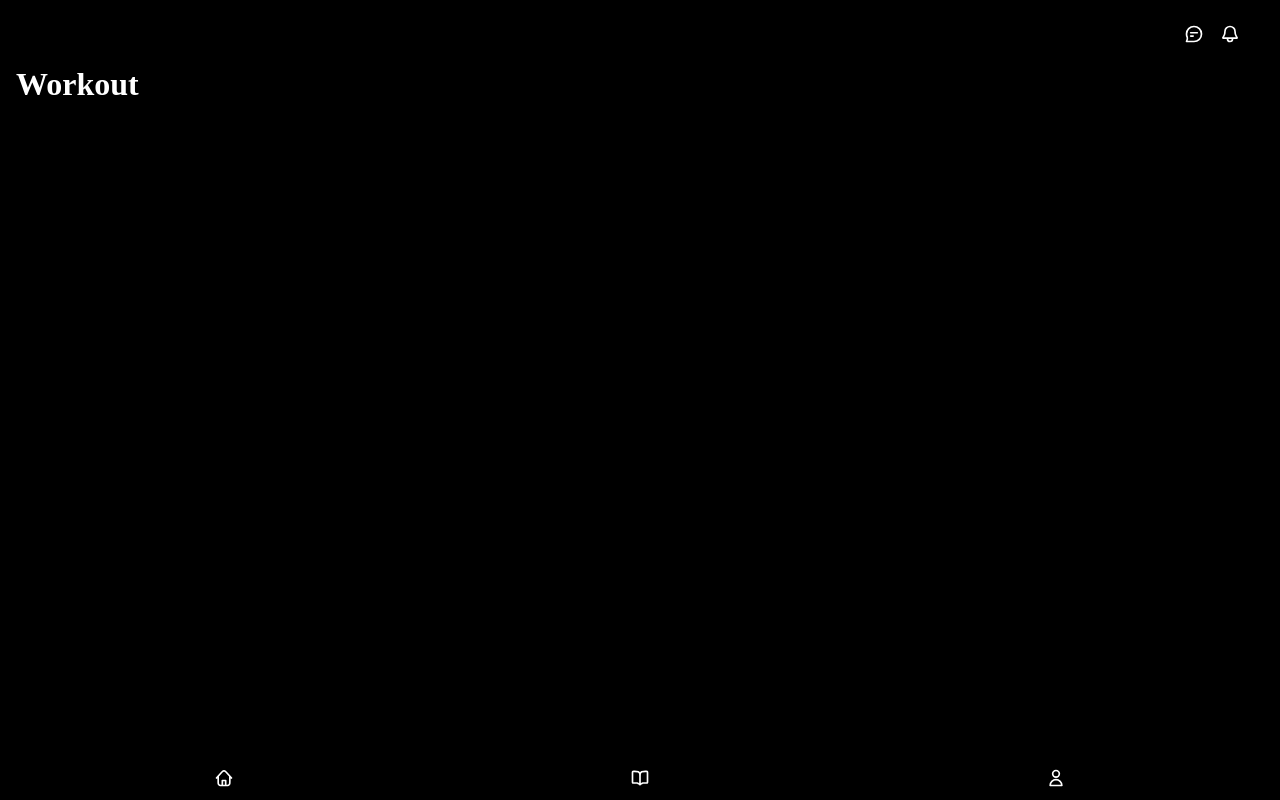
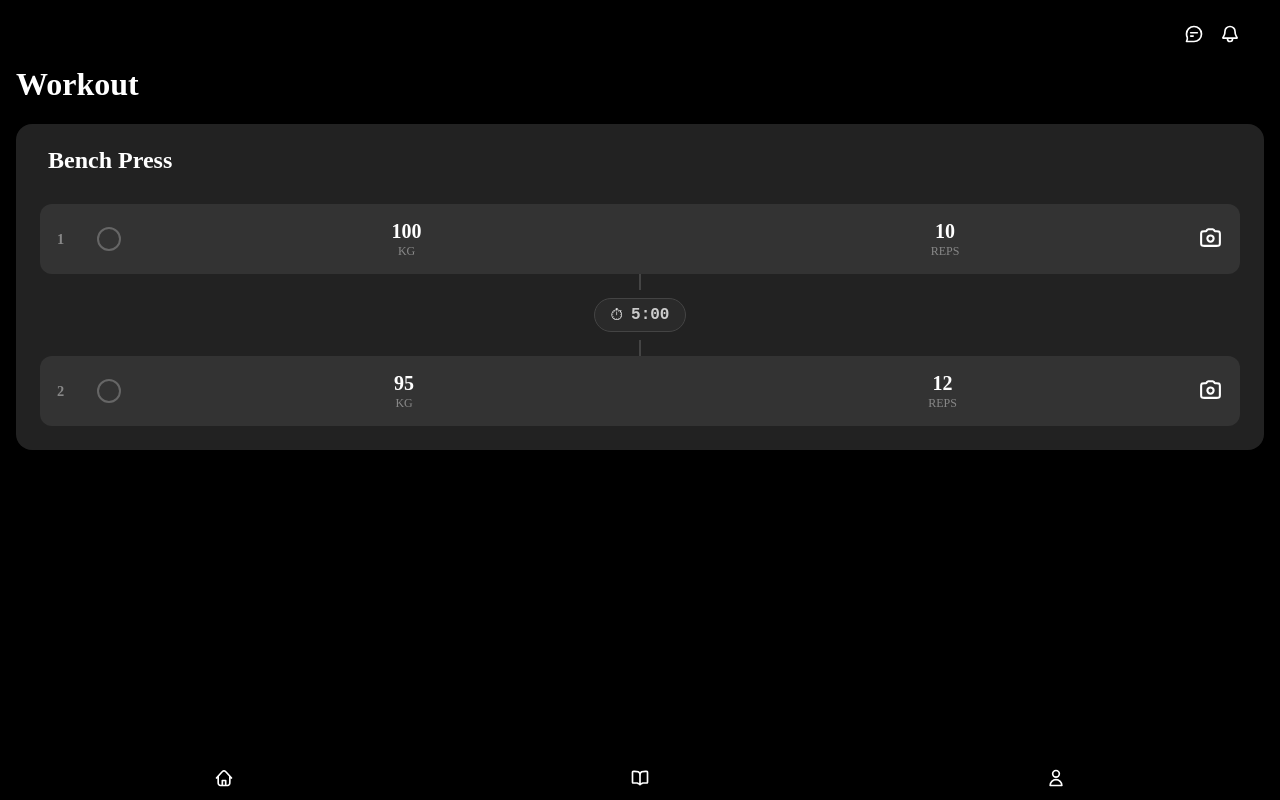
Before and after one commit to marcterradas/fitness-journal-app, a Vue app in the folder app/: page /workout in a window 1280 px wide. Built offline with nearby package versions, Linux system fonts and the light colour scheme.

Commit message:
Init workout view

```diff
--- /dev/null
+++ b/app/src/composables/useTimer.js
@@ -0,0 +1,62 @@
+import { ref, computed, onUnmounted } from 'vue';
+
+export function useTimer(defaultDuration = 60) {
+    const timeRemaining = ref(defaultDuration);
+    const isActive = ref(false);
+    let intervalId = null;
+
+    const formattedTime = computed(() => {
+        const minutes = Math.floor(timeRemaining.value / 60);
+        const seconds = timeRemaining.value % 60;
+        return `${minutes.toString().padStart(2, '0')}:${seconds.toString().padStart(2, '0')}`;
+    });
+
+    const progress = computed(() => ((defaultDuration - timeRemaining.value) / defaultDuration) * 100);
+
+    function start(duration) {
+        if (duration !== undefined) timeRemaining.value = duration;
+        if (isActive.value) return;
+
+        isActive.value = true;
+        intervalId = setInterval(() => {
+            if (timeRemaining.value > 0) {
+                timeRemaining.value--;
+            } else {
+                stop();
+            }
+        }, 1000);
+    }
+
+    function stop() {
+        isActive.value = false;
+        if (intervalId) {
+            clearInterval(intervalId);
+            intervalId = null;
+        }
+    }
+
+    function reset(duration = defaultDuration) {
+        stop();
+        timeRemaining.value = duration;
+    }
+
+    function toggle() {
+        if (isActive.value) stop();
+        else start();
+    }
+
+    onUnmounted(() => {
+        stop();
+    });
+
+    return {
+        timeRemaining,
+        isActive,
+        formattedTime,
+        progress,
+        start,
+        stop,
+        reset,
+        toggle
+    };
+}
--- a/app/src/views/WorkoutView.vue
+++ b/app/src/views/WorkoutView.vue
@@ -1,7 +1,312 @@
 <script setup>
-    import SectionTitle from '@/components/SectionTitle.vue';
+import { ref } from 'vue';
+import SectionTitle from '@/components/SectionTitle.vue';
+import { useTimer } from '@/composables/useTimer';
+const REST_TIME_SECONDS = 5 * 60;
+
+const exercise = ref({
+    name: 'Bench Press',
+    sets: [
+        { id: 1, weight: 100, reps: 10, completed: false },
+        { id: 2, weight: 95, reps: 12, completed: false }
+    ]
+});
+
+const activeRestIndex = ref(null);
+const {
+    formattedTime,
+    isActive: isTimerActive,
+    start: startTimer,
+    stop: stopTimer,
+    reset: resetTimer,
+    toggle: toggleTimer
+} = useTimer(REST_TIME_SECONDS);
+
+function handleSetToggle(index) {
+    const set = exercise.value.sets[index];
+    set.completed = !set.completed;
+
+    if (set.completed) {
+        // If this is not the last set, activate the rest timer following this set.
+        if (index < exercise.value.sets.length - 1) {
+            activateRest(index);
+        }
+    } else {
+        // If we uncheck the set that is currently triggering the active rest, stop it.
+        if (activeRestIndex.value === index) {
+            stopTimer();
+            activeRestIndex.value = null;
+        }
+    }
+}
+
+function activateRest(index) {
+    activeRestIndex.value = index;
+    resetTimer(REST_TIME_SECONDS);
+    startTimer();
+}
+
+function formatRestTime(seconds) {
+    const m = Math.floor(seconds / 60);
+    const s = seconds % 60;
+    return `${m}:${s.toString().padStart(2, '0')}`;
+}
 </script>
 
 <template>
-    <SectionTitle>Workout</SectionTitle>
+    <div class="workout-view">
+        <SectionTitle>Workout</SectionTitle>
+
+        <div class="exercise-card">
+            <h2 class="exercise-card__title">{{ exercise.name }}</h2>
+
+            <div class="timeline">
+                <div
+                    v-for="(set, index) in exercise.sets"
+                    :key="set.id"
+                    class="timeline__group"
+                >
+                    <div
+                        class="workout-set"
+                        :class="{ 'workout-set--completed': set.completed }"
+                        @click="handleSetToggle(index)"
+                    >
+                        <div class="workout-set__indicator">
+                            <span class="workout-set__number">{{ index + 1 }}</span>
+                            <div class="workout-set__checkbox">
+                                <span v-if="set.completed">✓</span>
+                            </div>
+                        </div>
+                        <div class="workout-set__details">
+                            <div class="workout-set__stat">
+                                <span class="workout-set__value">{{ set.weight }}</span>
+                                <span class="workout-set__label">kg</span>
+                            </div>
+                            <div class="workout-set__stat">
+                                <span class="workout-set__value">{{ set.reps }}</span>
+                                <span class="workout-set__label">reps</span>
+                            </div>
+                        </div>
+                        <div>
+                            <img src="/camera.svg" alt="Record Set" width="25" height="25" />
+                        </div>
+                    </div>
+                    <div v-if="index < exercise.sets.length - 1" class="timeline__connector">
+                        <div class="timeline__line"></div>
+                        <div
+                            class="rest-timer"
+                            :class="{ 'rest-timer--active': activeRestIndex === index }"
+                        >
+                            <div class="rest-timer__content">
+                                <span class="rest-timer__icon">⏱</span>
+                                <span class="rest-timer__time">
+                                    {{ activeRestIndex === index ? formattedTime : formatRestTime(REST_TIME_SECONDS) }}
+                                </span>
+                            </div>
+                            <div v-if="activeRestIndex === index" class="rest-timer__controls">
+                                <button class="rest-timer__btn" @click.stop="toggleTimer">
+                                    {{ isTimerActive ? 'Pause' : 'Resume' }}
+                                </button>
+                                <button class="rest-timer__btn" @click.stop="resetTimer(REST_TIME_SECONDS)">
+                                    Reset
+                                </button>
+                            </div>
+                        </div>
+                        <div class="timeline__line"></div>
+                    </div>
+                </div>
+            </div>
+        </div>
+    </div>
 </template>
+
+<style scoped>
+.workout-view {
+    display: flex;
+    flex-direction: column;
+    gap: 1.5rem;
+    width: 100%;
+}
+
+.exercise-card {
+    background-color: #222;
+    border-radius: 1rem;
+    padding: 1.5rem;
+}
+
+.exercise-card__title {
+    font-size: 1.5rem;
+    font-weight: bold;
+    margin-bottom: 2rem;
+    color: #fff;
+    padding-left: 0.5rem;
+}
+
+.timeline {
+    display: flex;
+    flex-direction: column;
+}
+
+.timeline__group {
+    display: flex;
+    flex-direction: column;
+}
+
+.timeline__connector {
+    display: flex;
+    flex-direction: column;
+    align-items: center;
+    min-height: 4rem;
+}
+
+.timeline__line {
+    width: 2px;
+    background-color: #444;
+    flex-grow: 1;
+    min-height: 1rem;
+}
+
+.workout-set {
+    display: flex;
+    align-items: center;
+    background-color: #333;
+    border-radius: 0.75rem;
+    padding: 1rem;
+    cursor: pointer;
+    transition: all 0.2s ease;
+    border: 1px solid transparent;
+    position: relative;
+    z-index: 1;
+}
+
+.workout-set:hover {
+    background-color: #3a3a3a;
+}
+
+.workout-set--completed {
+    background-color: #1b3320;
+    border-color: #2e7d32;
+}
+
+.workout-set__indicator {
+    display: flex;
+    align-items: center;
+    gap: 1rem;
+    margin-right: 2rem;
+}
+
+.workout-set__number {
+    font-size: 0.9rem;
+    color: #888;
+    font-weight: bold;
+    width: 1.5rem;
+}
+
+.workout-set__checkbox {
+    width: 1.5rem;
+    height: 1.5rem;
+    border-radius: 50%;
+    border: 2px solid #666;
+    display: flex;
+    align-items: center;
+    justify-content: center;
+    color: #fff;
+    font-size: 0.9rem;
+    transition: all 0.2s;
+}
+
+.workout-set--completed .workout-set__checkbox {
+    background-color: #2e7d32;
+    border-color: #2e7d32;
+}
+
+.workout-set__details {
+    display: flex;
+    gap: 2rem;
+    flex-grow: 1;
+    justify-content: space-around;
+}
+
+.workout-set__stat {
+    display: flex;
+    flex-direction: column;
+    align-items: center;
+}
+
+.workout-set__value {
+    font-size: 1.25rem;
+    font-weight: bold;
+    color: #fff;
+}
+
+.workout-set__label {
+    font-size: 0.75rem;
+    text-transform: uppercase;
+    color: #888;
+    margin-top: 0.25rem;
+}
+
+.rest-timer {
+    background-color: #2a2a2a;
+    border: 1px solid #444;
+    border-radius: 2rem;
+    padding: 0.5rem 1rem;
+    display: flex;
+    flex-direction: column;
+    align-items: center;
+    gap: 0.5rem;
+    transition: all 0.3s ease;
+    margin: 0.5rem 0;
+}
+
+.rest-timer--active {
+    background-color: #1976d2;
+    border-color: #1976d2;
+    padding: 1rem 1.5rem;
+    border-radius: 1rem;
+    box-shadow: 0 4px 12px rgba(0, 0, 0, 0.3);
+}
+
+.rest-timer__content {
+    display: flex;
+    align-items: center;
+    gap: 0.5rem;
+}
+
+.rest-timer__icon {
+    font-size: 1rem;
+}
+
+.rest-timer__time {
+    font-family: monospace;
+    font-size: 1rem;
+    font-weight: bold;
+    color: #ccc;
+}
+
+.rest-timer--active .rest-timer__time {
+    color: #fff;
+    font-size: 1.5rem;
+}
+
+.rest-timer__controls {
+    display: flex;
+    gap: 0.5rem;
+    margin-top: 0.5rem;
+}
+
+.rest-timer__btn {
+    background-color: rgba(0, 0, 0, 0.2);
+    border: none;
+    color: #fff;
+    padding: 0.25rem 0.75rem;
+    border-radius: 4px;
+    font-size: 0.8rem;
+    cursor: pointer;
+    transition: background-color 0.2s;
+}
+
+.rest-timer__btn:hover {
+    background-color: rgba(0, 0, 0, 0.4);
+}
+</style>
```
Also changed, not shown: app/public/camera.svg (added).
